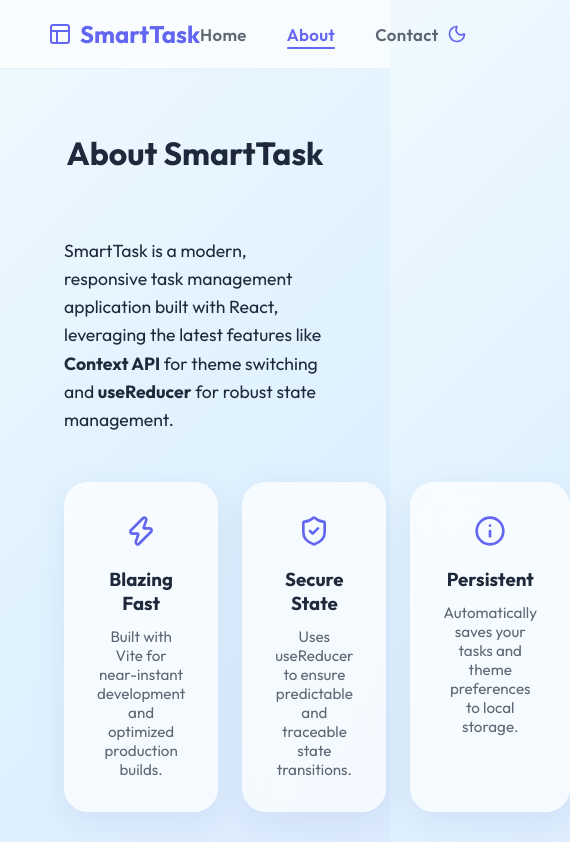
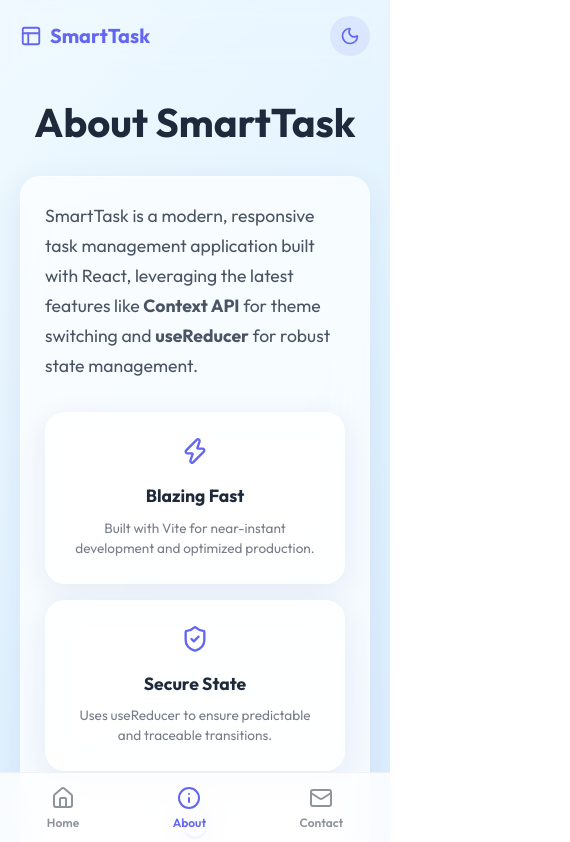
Before and after one commit to Laxmiharika522/Smart-Task-Manager, a React (Vite) app: page /about in a window 390 px wide. Shown: the top 842 px of the page, 570 px wide, since content can reach past the window. Built offline with nearby package versions, Linux system fonts and the light colour scheme.

Commit message:
UI/UX: Upgrade to premium mobile-first design with bottom navigation and responsive layouts

```diff
--- a/src/components/Navbar.jsx
+++ b/src/components/Navbar.jsx
@@ -1,18 +1,13 @@
 import React from 'react';
 import { NavLink } from 'react-router-dom';
-import { Sun, Moon, Layout, Info, Mail } from 'lucide-react';
+import { Sun, Moon, Layout, Info, Mail, Home } from 'lucide-react';
 import { useTheme } from '../context/ThemeContext';
 
 const Navbar = () => {
   const { isDarkMode, toggleTheme } = useTheme();
 
-  return (
-    <nav className="nav">
-      <div className="logo" style={{ display: 'flex', alignItems: 'center', gap: '0.5rem', fontSize: '1.5rem', fontWeight: 'bold', color: 'var(--primary)' }}>
-        <Layout size={24} />
-        SmartTask
-      </div>
-      <ul className="nav-links">
+  const NavContent = () => (
+    <>
       <li>
         <NavLink to="/" end className={({ isActive }) => (isActive ? 'active' : '')}>
           Home
@@ -28,11 +23,52 @@ const Navbar = () => {
           Contact
         </NavLink>
       </li>
+    </>
+  );
+
+  return (
+    <>
+      {/* Mobile Top Bar (Logo + Theme) */}
+      <div className="top-bar">
+        <div className="logo" style={{ display: 'flex', alignItems: 'center', gap: '0.5rem', fontSize: '1.25rem', fontWeight: 'bold', color: 'var(--primary)' }}>
+          <Layout size={22} />
+          SmartTask
+        </div>
+        <button onClick={toggleTheme} className="btn" style={{ padding: '0.5rem', borderRadius: '50%', background: 'rgba(99, 102, 241, 0.1)', color: 'var(--primary)', minHeight: '40px', minWidth: '40px' }}>
+          {isDarkMode ? <Sun size={20} /> : <Moon size={20} />}
+        </button>
+      </div>
+
+      {/* Desktop Navigation */}
+      <nav className="nav-desktop">
+        <div className="logo" style={{ display: 'flex', alignItems: 'center', gap: '0.5rem', fontSize: '1.5rem', fontWeight: 'bold', color: 'var(--primary)' }}>
+          <Layout size={24} />
+          SmartTask
+        </div>
+        <ul className="nav-links" style={{ display: 'flex', gap: '2rem', listStyle: 'none' }}>
+          <NavContent />
         </ul>
-      <button onClick={toggleTheme} className="btn" style={{ padding: '0.5rem', borderRadius: '50%', background: isDarkMode ? 'var(--card-dark)' : 'var(--card-light)', color: 'var(--primary)' }}>
+        <button onClick={toggleTheme} className="btn" style={{ padding: '0.5rem', borderRadius: '50%', background: 'rgba(99, 102, 241, 0.1)', color: 'var(--primary)' }}>
           {isDarkMode ? <Sun size={20} /> : <Moon size={20} />}
         </button>
       </nav>
+
+      {/* Mobile Bottom Navigation */}
+      <nav className="mobile-nav">
+        <NavLink to="/" end className={({ isActive }) => `mobile-nav-link ${isActive ? 'active' : ''}`}>
+          <Home size={24} />
+          <span>Home</span>
+        </NavLink>
+        <NavLink to="/about" className={({ isActive }) => `mobile-nav-link ${isActive ? 'active' : ''}`}>
+          <Info size={24} />
+          <span>About</span>
+        </NavLink>
+        <NavLink to="/contact" className={({ isActive }) => `mobile-nav-link ${isActive ? 'active' : ''}`}>
+          <Mail size={24} />
+          <span>Contact</span>
+        </NavLink>
+      </nav>
+    </>
   );
 };
 
--- a/src/index.css
+++ b/src/index.css
@@ -10,7 +10,7 @@
   --bg-gradient-dark: radial-gradient(circle at top left, #1e1b4b 0%, #0f172a 50%, #020617 100%);
 
   --glass-light: rgba(255, 255, 255, 0.7);
-  --glass-dark: rgba(30, 41, 59, 0.7);
+  --glass-dark: rgba(30, 41, 59, 0.8);
 
   --text-light: #1e293b;
   --text-dark: #f8fafc;
@@ -20,9 +20,11 @@
   --priority-high: #ef4444;
 
   --transition: all 0.4s cubic-bezier(0.4, 0, 0.2, 1);
-  --glass-blur: blur(12px);
-  --glass-border-light: 1px solid rgba(255, 255, 255, 0.3);
+  --glass-blur: blur(16px);
+  --glass-border-light: 1px solid rgba(255, 255, 255, 0.4);
   --glass-border-dark: 1px solid rgba(255, 255, 255, 0.1);
+
+  --safe-area-bottom: env(safe-area-inset-bottom, 0px);
 }
 
 * {
@@ -30,23 +32,18 @@
   padding: 0;
   box-sizing: border-box;
   font-family: 'Outfit', sans-serif;
+  -webkit-tap-highlight-color: transparent;
 }
 
 body {
   transition: background-color 0.5s ease;
   min-height: 100vh;
   overflow-x: hidden;
+  line-height: 1.5;
 }
 
-body.light {
-  background: var(--bg-gradient-light);
-  color: var(--text-light);
-}
-
-body.dark {
-  background: var(--bg-gradient-dark);
-  color: var(--text-dark);
-}
+body.light { background: var(--bg-gradient-light); color: var(--text-light); }
+body.dark { background: var(--bg-gradient-dark); color: var(--text-dark); }
 
 #root {
   min-height: 100vh;
@@ -54,48 +51,60 @@ body.dark {
   flex-direction: column;
 }
 
+/* Layout Containers */
 .container {
   max-width: 900px;
   margin: 0 auto;
-  padding: 2rem;
+  padding: 1.25rem; /* Tighter on mobile */
   width: 100%;
+  padding-bottom: 6rem; /* Space for mobile nav */
 }
 
+@media (min-width: 768px) {
+  .container {
+    padding: 2.5rem;
+    padding-bottom: 2.5rem;
+  }
+}
+
+/* Glassmorphism System */
 .glass-card {
-  border-radius: 1.5rem;
-  padding: 2rem;
+  border-radius: 1.25rem;
+  padding: 1.5rem;
   transition: var(--transition);
   backdrop-filter: var(--glass-blur);
   -webkit-backdrop-filter: var(--glass-blur);
-  box-shadow: 0 8px 32px 0 rgba(31, 38, 135, 0.07);
+  box-shadow: 0 8px 32px 0 rgba(31, 38, 135, 0.08);
 }
 
-.light .glass-card {
-  background: var(--glass-light);
-  border: var(--glass-border-light);
+@media (min-width: 768px) {
+  .glass-card {
+    border-radius: 1.75rem;
+    padding: 2.25rem;
+  }
 }
 
-.dark .glass-card {
-  background: var(--glass-dark);
-  border: var(--glass-border-dark);
-}
+.light .glass-card { background: var(--glass-light); border: var(--glass-border-light); }
+.dark .glass-card { background: var(--glass-dark); border: var(--glass-border-dark); }
 
 .glass-card:hover {
-  transform: translateY(-5px);
+  transform: translateY(-4px);
   box-shadow: 0 12px 40px 0 rgba(31, 38, 135, 0.15);
 }
 
+/* Buttons and Inputs */
 .btn {
   display: inline-flex;
   align-items: center;
   justify-content: center;
-  padding: 0.8rem 1.5rem;
-  border-radius: 1rem;
+  padding: 0.75rem 1.25rem;
+  border-radius: 0.85rem;
   font-weight: 600;
   cursor: pointer;
   transition: var(--transition);
   border: none;
   gap: 0.6rem;
+  min-height: 48px; /* Touch target */
 }
 
 .btn-primary {
@@ -104,174 +113,165 @@ body.dark {
   box-shadow: 0 4px 15px var(--primary-glow);
 }
 
-.btn-primary:hover {
-  transform: scale(1.05);
-  box-shadow: 0 6px 20px var(--primary-glow);
-}
-
-.badge {
-  padding: 0.25rem 0.75rem;
-  border-radius: 2rem;
-  font-size: 0.75rem;
-  font-weight: 700;
-  text-transform: uppercase;
-  letter-spacing: 0.05em;
-}
-
-.badge-low { background: rgba(16, 185, 129, 0.15); color: #10b981; border: 1px solid rgba(16, 185, 129, 0.3); }
-.badge-medium { background: rgba(245, 158, 11, 0.15); color: #f59e0b; border: 1px solid rgba(245, 158, 11, 0.3); }
-.badge-high { background: rgba(239, 68, 68, 0.15); color: #ef4444; border: 1px solid rgba(239, 68, 68, 0.3); }
-
-.nav {
-  padding: 1rem 3rem;
-  display: flex;
-  justify-content: space-between;
-  align-items: center;
-  backdrop-filter: blur(20px);
-  -webkit-backdrop-filter: blur(20px);
-  position: sticky;
-  top: 0;
-  z-index: 100;
-}
-
-.light .nav { background: rgba(255, 255, 255, 0.7); border-bottom: 1px solid rgba(0, 0, 0, 0.05); }
-.dark .nav { background: rgba(15, 23, 42, 0.7); border-bottom: 1px solid rgba(255, 255, 255, 0.05); }
-
-.nav-links {
-  display: flex;
-  gap: 2.5rem;
-  list-style: none !important; /* Force removal of bullets */
-  align-items: center;
-  margin: 0;
-  padding: 0;
-}
-
-.nav-links li {
-  list-style: none !important;
-}
-
-.nav-links a {
-  text-decoration: none;
-  font-weight: 600;
-  color: inherit;
-  opacity: 0.7;
-  transition: var(--transition);
-  font-size: 1.05rem;
-  letter-spacing: 0.02em;
-  position: relative;
-}
-
-.nav-links a::after {
-  content: '';
-  position: absolute;
-  bottom: -4px;
-  left: 0;
-  width: 0;
-  height: 2px;
-  background: var(--primary);
-  transition: var(--transition);
-  border-radius: 2px;
-}
-
-.nav-links a:hover, .nav-links a.active {
-  opacity: 1;
-  color: var(--primary);
-}
-
-.nav-links a:hover::after, .nav-links a.active::after {
-  width: 100%;
-}
+.btn-primary:active { transform: scale(0.95); }
 
 .input {
   width: 100%;
-  padding: 1rem 1.25rem;
-  border-radius: 1rem;
+  padding: 0.85rem 1.25rem;
+  border-radius: 0.85rem;
   transition: var(--transition);
   font-size: 1rem;
+  min-height: 48px;
 }
 
-.light .input {
-  background: rgba(255, 255, 255, 0.5);
-  border: 1px solid rgba(0,0,0,0.1);
-  color: var(--text-light);
-}
-
-.dark .input {
-  background: rgba(15, 23, 42, 0.5);
-  border: 1px solid rgba(255,255,255,0.1);
-  color: var(--text-dark);
-}
+.light .input { background: rgba(255, 255, 255, 0.6); border: 1px solid rgba(0,0,0,0.1); color: var(--text-light); }
+.dark .input { background: rgba(15, 23, 42, 0.6); border: 1px solid rgba(255,255,255,0.1); color: var(--text-dark); }
 
 .input:focus {
   outline: none;
   border-color: var(--primary);
   box-shadow: 0 0 0 4px rgba(99, 102, 241, 0.2);
-  background: var(--glass-light);
 }
 
-.dark .input:focus { background: var(--glass-dark); }
+/* Navigation System */
+.nav-desktop {
+  display: none; /* Mobile first: hide desktop nav */
+}
 
+.mobile-nav {
+  position: fixed;
+  bottom: 0;
+  left: 0;
+  right: 0;
+  height: calc(4.5rem + var(--safe-area-bottom));
+  padding-bottom: var(--safe-area-bottom);
+  background: rgba(255, 255, 255, 0.8);
+  backdrop-filter: var(--glass-blur);
+  -webkit-backdrop-filter: var(--glass-blur);
+  display: flex;
+  justify-content: space-around;
+  align-items: center;
+  z-index: 1000;
+  border-top: 1px solid rgba(0, 0, 0, 0.05);
+}
+
+.dark .mobile-nav {
+  background: rgba(15, 23, 42, 0.8);
+  border-top: 1px solid rgba(255, 255, 255, 0.05);
+}
+
+.mobile-nav-link {
+  display: flex;
+  flex-direction: column;
+  align-items: center;
+  gap: 0.25rem;
+  text-decoration: none;
+  color: inherit;
+  opacity: 0.5;
+  transition: var(--transition);
+  font-size: 0.75rem;
+  font-weight: 600;
+}
+
+.mobile-nav-link.active {
+  opacity: 1;
+  color: var(--primary);
+}
+
+.top-bar {
+  display: flex;
+  justify-content: space-between;
+  align-items: center;
+  padding: 1rem 1.25rem;
+  position: sticky;
+  top: 0;
+  z-index: 900;
+  backdrop-filter: blur(10px);
+}
+
+@media (min-width: 768px) {
+  .nav-desktop {
+    display: flex;
+    padding: 1rem 3rem;
+    justify-content: space-between;
+    align-items: center;
+    position: sticky;
+    top: 0;
+    z-index: 1000;
+    backdrop-filter: blur(20px);
+    border-bottom: 1px solid rgba(0,0,0,0.05);
+  }
+
+  .dark .nav-desktop { border-bottom: 1px solid rgba(255,255,255,0.05); }
+
+  .mobile-nav { display: none; }
+  .top-bar { display: none; }
+}
+
+/* Stats */
 .stat-grid {
   display: grid;
-  grid-template-columns: repeat(3, 1fr);
-  gap: 1.5rem;
-  margin-bottom: 2.5rem;
+  grid-template-columns: 1fr; /* Stacked on mobile */
+  gap: 1rem;
+  margin-bottom: 2rem;
 }
 
-.stat-card {
-  text-align: center;
-  padding: 1.5rem;
+@media (min-width: 480px) {
+  .stat-grid { grid-template-columns: repeat(3, 1fr); gap: 1.5rem; }
 }
 
+.stat-card { text-align: center; padding: 1.25rem; }
 .stat-value {
-  font-size: 2rem;
+  font-size: 1.75rem;
   font-weight: 800;
   background: linear-gradient(135deg, var(--primary), var(--secondary));
   -webkit-background-clip: text;
   -webkit-text-fill-color: transparent;
 }
 
-.stat-label {
-  font-size: 0.85rem;
-  font-weight: 600;
-  opacity: 0.6;
-  text-transform: uppercase;
-  margin-top: 0.25rem;
+/* Task Items */
+.task-item {
+  display: flex;
+  flex-direction: column;
+  gap: 1rem;
+  padding: 1.25rem;
+  margin-bottom: 1rem;
+  border-left: 6px solid transparent;
 }
 
-.task-item {
-  display: flex;
-  align-items: center;
-  justify-content: space-between;
-  padding: 1.25rem;
-  margin-bottom: 1rem;
-  border-left: 5px solid transparent;
+@media (min-width: 640px) {
+  .task-item {
+    flex-direction: row;
+    align-items: center;
+    justify-content: space-between;
+  }
 }
 
 .task-item.low { border-left-color: var(--priority-low); }
 .task-item.medium { border-left-color: var(--priority-medium); }
 .task-item.high { border-left-color: var(--priority-high); }
 
-.task-item.completed {
-  opacity: 0.6;
-  filter: grayscale(0.5);
+.badge {
+  padding: 0.2rem 0.6rem;
+  border-radius: 0.5rem;
+  font-size: 0.7rem;
+  font-weight: 800;
+  text-transform: uppercase;
 }
 
+/* Animations */
 .animate-pop {
-  animation: popIn 0.4s cubic-bezier(0.175, 0.885, 0.32, 1.275);
+  animation: popIn 0.5s cubic-bezier(0.175, 0.885, 0.32, 1.275);
 }
 
 @keyframes popIn {
-  from { opacity: 0; transform: scale(0.9); }
-  to { opacity: 1; transform: scale(1); }
+  from { opacity: 0; transform: translateY(20px) scale(0.95); }
+  to { opacity: 1; transform: translateY(0) scale(1); }
 }
 
 /* Custom Scrollbar */
-::-webkit-scrollbar { width: 10px; }
-::-webkit-scrollbar-track { background: transparent; }
+::-webkit-scrollbar { width: 8px; }
 ::-webkit-scrollbar-thumb {
   background: var(--primary);
-  border-radius: 5px;
-  border: 3px solid transparent;
-  background-clip: content-box;
+  border-radius: 10px;
 }
--- a/src/pages/About.jsx
+++ b/src/pages/About.jsx
@@ -3,29 +3,29 @@ import { Info, ShieldCheck, Zap } from 'lucide-react';
 
 const About = () => {
   return (
-    <div className="animate-in" style={{ maxWidth: '800px', margin: '2rem auto' }}>
-      <h1 style={{ textAlign: 'center', marginBottom: '2rem' }}>About SmartTask</h1>
-      <div className="card" style={{ padding: '2rem', marginBottom: '2rem' }}>
-        <p style={{ marginBottom: '1.5rem', lineHeight: '1.6', fontSize: '1.1rem' }}>
+    <div className="animate-pop">
+      <h1 style={{ textAlign: 'center', marginBottom: '1.5rem', fontSize: '2.5rem', fontWeight: '800' }}>About SmartTask</h1>
+      <div className="glass-card" style={{ marginBottom: '2rem' }}>
+        <p style={{ marginBottom: '2rem', lineHeight: '1.7', fontSize: '1.1rem', opacity: 0.8 }}>
           SmartTask is a modern, responsive task management application built with React,
           leveraging the latest features like <strong>Context API</strong> for theme switching
           and <strong>useReducer</strong> for robust state management.
         </p>
-        <div style={{ display: 'grid', gridTemplateColumns: 'repeat(3, 1fr)', gap: '1.5rem', marginTop: '3rem' }}>
-          <div className="glass-card premium-border" style={{ textAlign: 'center', padding: '2rem' }}>
-            <Zap size={32} style={{ color: 'var(--primary)', marginBottom: '1rem' }} />
-            <h3 style={{ marginBottom: '0.75rem' }}>Blazing Fast</h3>
-            <p style={{ opacity: 0.7, fontSize: '0.95rem' }}>Built with Vite for near-instant development and optimized production builds.</p>
+        <div className="stat-grid" style={{ marginTop: '2rem' }}>
+          <div className="glass-card" style={{ textAlign: 'center', padding: '1.5rem' }}>
+            <Zap size={28} style={{ color: 'var(--primary)', marginBottom: '0.75rem' }} />
+            <h3 style={{ marginBottom: '0.5rem', fontSize: '1.1rem' }}>Blazing Fast</h3>
+            <p style={{ opacity: 0.6, fontSize: '0.85rem' }}>Built with Vite for near-instant development and optimized production.</p>
           </div>
-          <div className="glass-card premium-border" style={{ textAlign: 'center', padding: '2rem' }}>
-            <ShieldCheck size={32} style={{ color: 'var(--primary)', marginBottom: '1rem' }} />
-            <h3 style={{ marginBottom: '0.75rem' }}>Secure State</h3>
-            <p style={{ opacity: 0.7, fontSize: '0.95rem' }}>Uses useReducer to ensure predictable and traceable state transitions.</p>
+          <div className="glass-card" style={{ textAlign: 'center', padding: '1.5rem' }}>
+            <ShieldCheck size={28} style={{ color: 'var(--primary)', marginBottom: '0.75rem' }} />
+            <h3 style={{ marginBottom: '0.5rem', fontSize: '1.1rem' }}>Secure State</h3>
+            <p style={{ opacity: 0.6, fontSize: '0.85rem' }}>Uses useReducer to ensure predictable and traceable transitions.</p>
           </div>
-          <div className="glass-card premium-border" style={{ textAlign: 'center', padding: '2rem' }}>
-            <Info size={32} style={{ color: 'var(--primary)', marginBottom: '1rem' }} />
-            <h3 style={{ marginBottom: '0.75rem' }}>Persistent</h3>
-            <p style={{ opacity: 0.7, fontSize: '0.95rem' }}>Automatically saves your tasks and theme preferences to local storage.</p>
+          <div className="glass-card" style={{ textAlign: 'center', padding: '1.5rem' }}>
+            <Info size={28} style={{ color: 'var(--primary)', marginBottom: '0.75rem' }} />
+            <h3 style={{ marginBottom: '0.5rem', fontSize: '1.1rem' }}>Persistent</h3>
+            <p style={{ opacity: 0.6, fontSize: '0.85rem' }}>Automatically saves your tasks and preferences to local storage.</p>
           </div>
         </div>
       </div>
```
Also changed, not shown: src/pages/Contact.jsx (+42 -26 lines), src/pages/Home.jsx (+85 -78 lines). Lines whose indentation alone changed are shown as unchanged.
